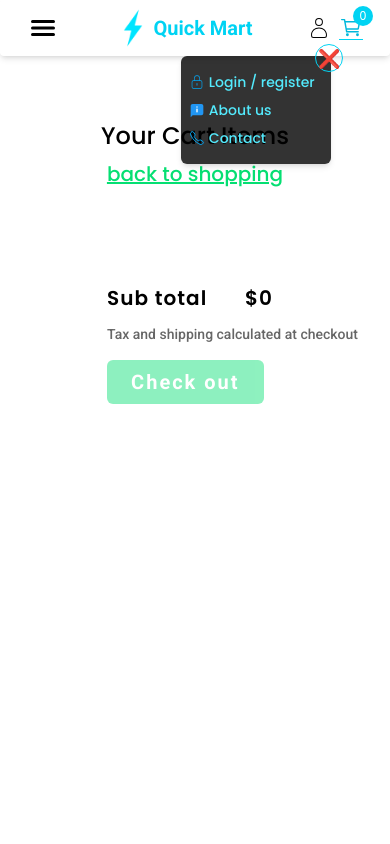
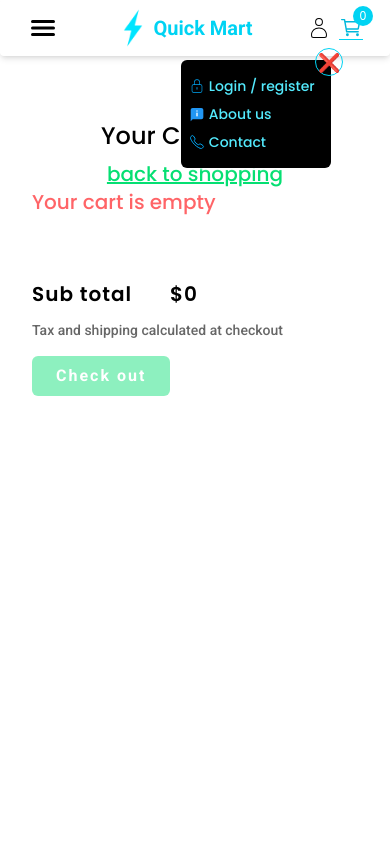
Before and after one commit to mehediweb01/quickmart-ui, a Next.js app: page /cart in a window 390 px wide. Both pictures are taken after a click on the button 318 px from the left and 28 px from the top of the page. Shown: the top 844 px of the page. Built offline with nearby package versions, Linux system fonts and the light colour scheme.

Commit message:
code updated

```diff
--- a/src/app/cart/page.jsx
+++ b/src/app/cart/page.jsx
@@ -10,7 +10,7 @@ const Cart = () => {
     return total + item.price * item.quantity;
   }, 0);
   return (
-    <div className="min-h-screen py-16 mx-8">
+    <div className="min-h-screen py-16 sm:py-14 mx-8">
       <div className="text-center space-y-2">
         <h1 className="font-poppins font-medium text-2xl sm:text-3xl text-black">
           Your Cart Items
@@ -23,19 +23,36 @@ const Cart = () => {
         </Link>
       </div>
       <div>
+        <div>
+          {cartItems.length > 0 ? (
+            <>
               <div className="sm:flex hidden justify-between items-center gap-4 mt-8 ">
                 {heading.map((heading, i) => (
-            <h1 key={i} className="font-poppins font-medium text-black text-xl">
+                  <h1
+                    key={i}
+                    className="font-poppins font-medium text-black text-xl"
+                  >
                     {heading}
                   </h1>
                 ))}
               </div>
               <div className="space-y-3 my-8">
                 {cartItems &&
-            cartItems.map((item) => <ProductItem key={item.id} item={item} />)}
+                  cartItems.map((item) => (
+                    <ProductItem key={item.id} item={item} />
+                  ))}
+              </div>
+            </>
+          ) : (
+            <div>
+              <h1 className="font-poppins font-medium text-red-400 text-xl sm:text-2xl md:text-3xl">
+                Your cart is empty
+              </h1>
+            </div>
+          )}
         </div>
         <div className="w-full py-16">
-          <div className="flex md:flex-row flex-col gap-4 items-start float-end">
+          <div className="flex sm:flex-row flex-col gap-4 items-start float-start sm:float-end">
             <div>
               <h1 className="space-x-8 space-y-3 text-black font-semibold font-poppins text-xl tracking-[1px]">
                 <span>Sub total</span> <span>${totalSub}</span>
@@ -47,7 +64,7 @@ const Cart = () => {
             <button
               type="button"
               disabled
-              className="text-center text-xl font-semibold font-roboto bg-green-400 hover:bg-green-600 text-white px-6 py-2 rounded-md cursor-pointer transition-all duration-300 tracking-[2px] disabled:cursor-not-allowed disabled:opacity-45"
+              className="text-center text-base sm:text-xl font-semibold font-roboto bg-green-400 hover:bg-green-600 text-white px-6 py-2 rounded-md cursor-pointer transition-all duration-300 tracking-[2px] disabled:cursor-not-allowed disabled:opacity-45"
             >
               Check out
             </button>
--- a/src/app/products/[id]/page.jsx
+++ b/src/app/products/[id]/page.jsx
@@ -30,7 +30,7 @@ const Product = () => {
 
   if (!product)
     return (
-      <div className="text-center text-2xl text-black/90 font-roboto">
+      <div className="text-center text-2xl text-black/90 font-roboto h-screen flex justify-center items-center">
         Loading...
       </div>
     );
--- a/src/component/Navbar.jsx
+++ b/src/component/Navbar.jsx
@@ -76,7 +76,13 @@ const Navbar = () => {
           <CiUser className="text-2xl" />
           {isOpenDropdownList && (
             <div
-              className={`absolute right-0 bg-black/80 shadow-md rounded-md px-2 py-4 flex flex-col gap-2 w-[150px] z-50 transition-all duration-1000 top-10`}
+              className={`absolute right-0 shadow-sm shadow-white rounded-md px-2 py-4 flex flex-col gap-2 w-[150px] z-50 transition-all duration-1000 top-11 ${
+                pathname === "/contact-us"
+                  ? "bg-black"
+                  : pathname === "/cart"
+                  ? "bg-black"
+                  : "bg-black/60"
+              }`}
             >
               <p className="font-poppins font-medium text-cyan-300 text-sm hover:text-cyan-500 transition-all duration-300 w-full flex items-center gap-1">
                 <CiLock className="text-sky-500 size-4" /> Login / register
```
Lines whose indentation alone changed are shown as unchanged.
